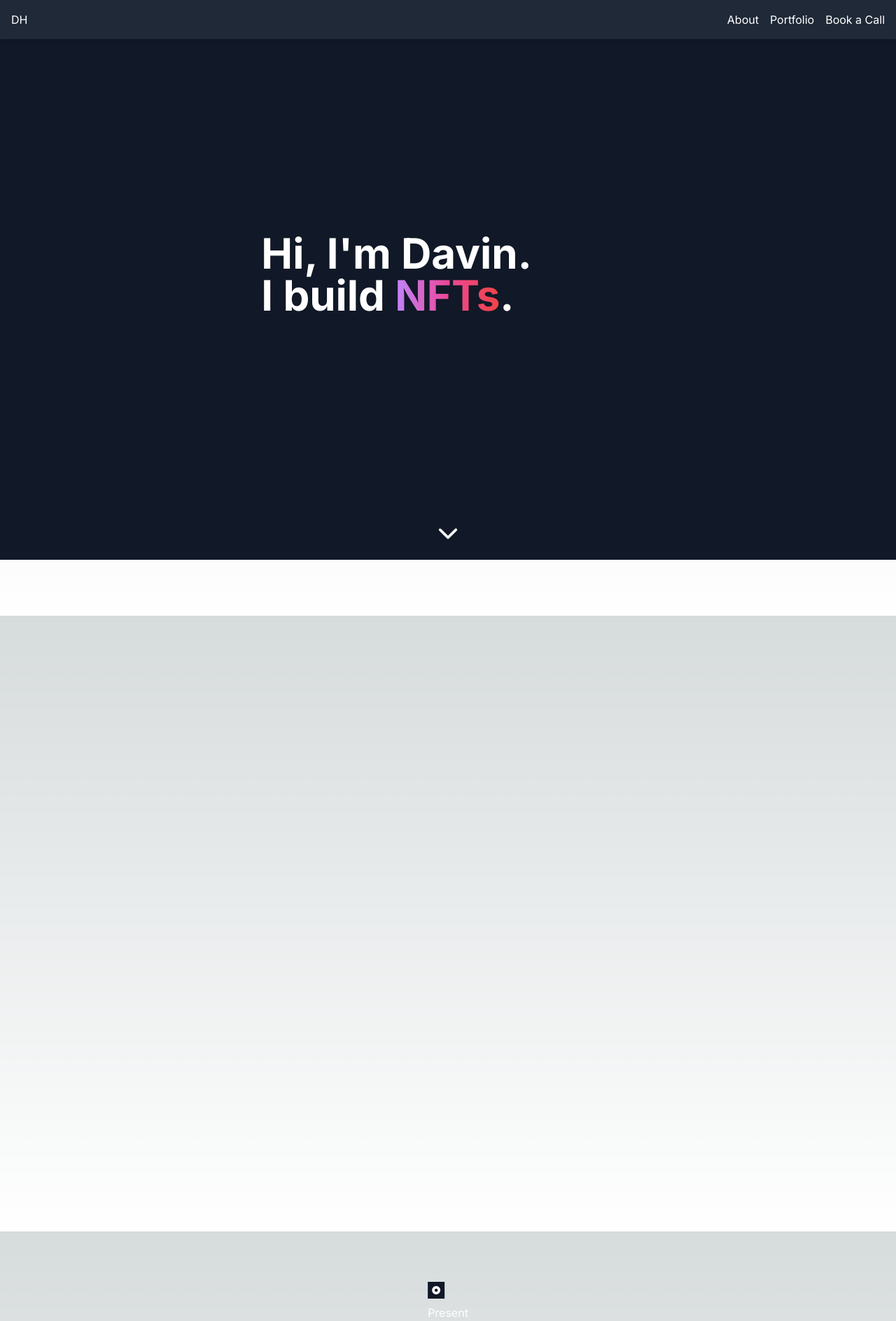
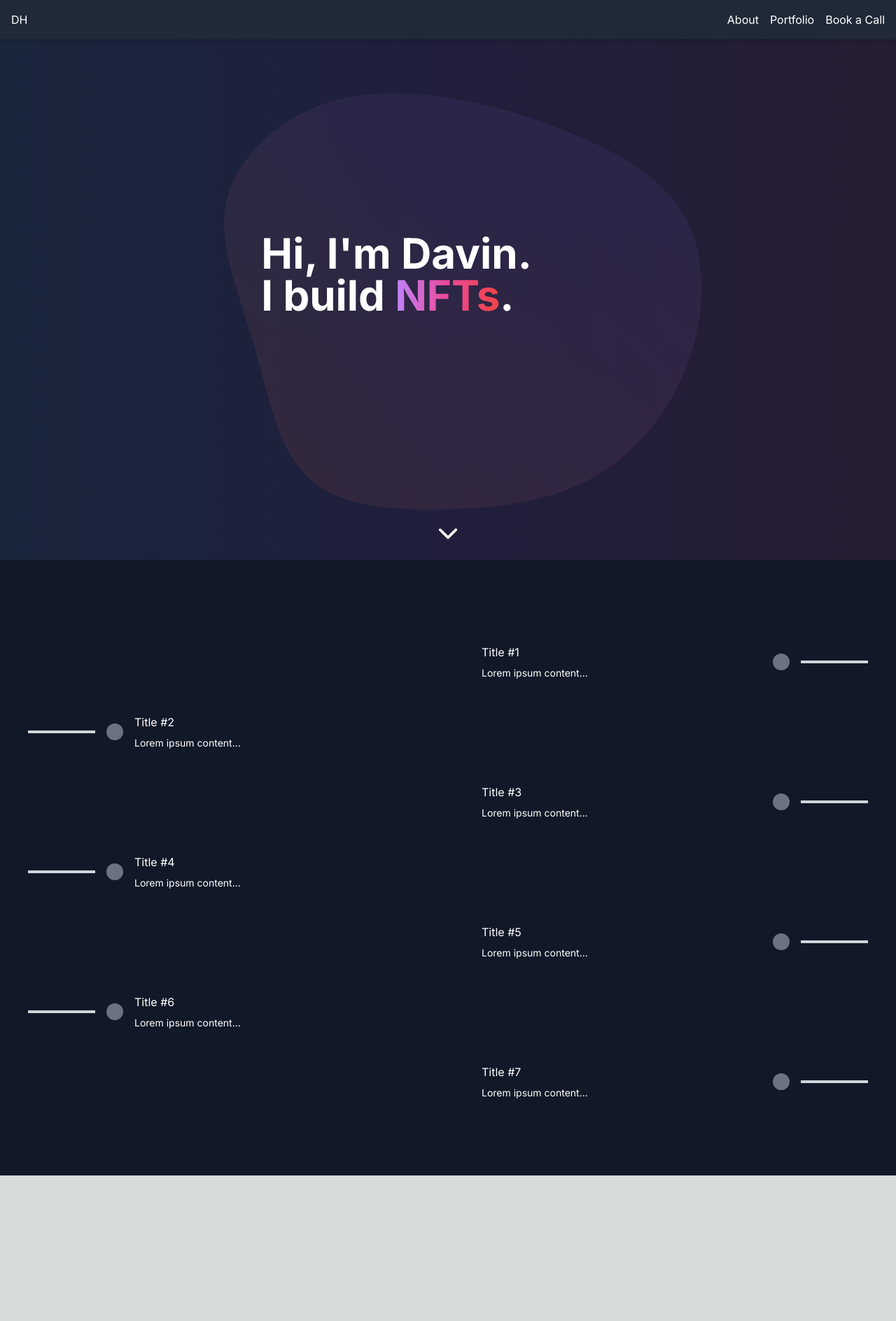
Before and after one commit to davinharding/davin-portfolio, a Next.js app: page / in a window 1280 px wide. Shown: the whole page at 70% size. After the commit the page ends 1680 px from the top, so only its background shows below. Built offline with nearby package versions, Linux system fonts and the light colour scheme.

Commit message:
dynamic timeline on hold, added abstract gradient background with some dynamic mouse elements

```diff
--- a/src/app/page.tsx
+++ b/src/app/page.tsx
@@ -14,7 +14,6 @@ const Home: React.FC = () => {
       <MainContent />
       <ScrollArrow />
       <Timeline />
-      {/* Add your timeline component and other content here */}
     </div>
   );
 };
--- /dev/null
+++ b/src/components/Background.tsx
@@ -0,0 +1,55 @@
+import React, { useState } from "react";
+
+type BackgroundProps = {
+  children?: React.ReactNode;
+};
+
+const Background: React.FC<BackgroundProps> = ({ children }) => {
+  const [x, setX] = useState(0);
+  const [y, setY] = useState(0);
+
+  const handleMouseMove = (
+    event: React.MouseEvent<HTMLDivElement, MouseEvent>,
+  ) => {
+    const { clientX, clientY } = event;
+    const { innerWidth, innerHeight } = window;
+
+    // Convert the cursor position to a value between -0.5 and 0.5
+    const xPos = clientX / innerWidth - 0.5;
+    const yPos = clientY / innerHeight - 0.5;
+
+    // Set the state
+    setX(xPos);
+    setY(yPos);
+  };
+
+  return (
+    <div
+      className="relative min-h-screen overflow-hidden"
+      onMouseMove={handleMouseMove}
+    >
+      {/* Gradient background */}
+      <div className="absolute inset-0 bg-gradient-to-r from-blue-400 via-purple-500 to-pink-500 opacity-10"></div>
+
+      {/* Background image */}
+      <div
+        className="absolute inset-0 bg-center bg-gradient-to-bl bg-auto bg-no-repeat opacity-10 scale-120"
+        style={{
+          backgroundImage: "url(/abstract_shape_bg.svg)",
+          transform: `
+                        translate(${Math.round(x * 40)}px, ${Math.round(
+                          y * 40,
+                        )}px)
+                        rotateX(${y * 20}deg)
+                        rotateY(${x * 20}deg)
+                    `,
+        }}
+      ></div>
+
+      {/* Content */}
+      <div className="relative">{children}</div>
+    </div>
+  );
+};
+
+export default Background;
--- a/src/components/MainContent.tsx
+++ b/src/components/MainContent.tsx
@@ -1,9 +1,16 @@
 // components/MainContent.tsx
 
 import { useState, useEffect } from "react";
+import Background from "./Background";
 
 const MainContent: React.FC = () => {
-  const words = ["Web3 dApps", "NFTs","Mint Pages", "Smart Contracts",  "Landing Pages"];
+  const words = [
+    "Web3 dApps",
+    "NFTs",
+    "Mint Pages",
+    "Smart Contracts",
+    "Landing Pages",
+  ];
   const [currentWord, setCurrentWord] = useState<number>(0);
 
   useEffect(() => {
@@ -15,6 +22,7 @@ const MainContent: React.FC = () => {
   }, []);
 
   return (
+    <Background>
       <div className="flex items-center justify-center h-screen">
         <div className="lg:w-5/12 w-9/12">
           <h1 className="lg:text-6xl text-2xl font-bold">Hi, I'm Davin.</h1>
@@ -46,6 +54,7 @@ const MainContent: React.FC = () => {
           }
         `}</style>
       </div>
+    </Background>
   );
 };
 
--- a/src/components/Timeline.tsx
+++ b/src/components/Timeline.tsx
@@ -1,59 +1,98 @@
 // components/Timeline.tsx
-
-"use client";
-
 import { faCircleDot } from "@fortawesome/free-solid-svg-icons";
 import { FontAwesomeIcon } from "@fortawesome/react-fontawesome";
-import { motion } from "framer-motion";
-import { useState, useEffect } from "react";
+import { motion, useAnimation } from "framer-motion";
+import { useEffect, useState, useRef } from "react";
+
+const useOnScreen = (ref) => {
+  const [isIntersecting, setIntersecting] = useState(false);
+
+  useEffect(() => {
+    const observer = new IntersectionObserver(([entry]) => {
+      setIntersecting(entry.isIntersecting);
+    });
+    if (ref.current) {
+      observer.observe(ref.current);
+    }
+    return () => {
+      observer.disconnect();
+    };
+  }, []);
+
+  return isIntersecting;
+};
+
+const TimelineItem = ({ title, direction = "left" }) => {
+  const controls = useAnimation();
+  const ref = useRef();
+  const onScreen = useOnScreen(ref);
+
+  useEffect(() => {
+    if (onScreen) {
+      controls.start("visible");
+    }
+  }, [controls, onScreen]);
+
+  return (
+    <motion.div
+      ref={ref}
+      initial="hidden"
+      animate={controls}
+      variants={{
+        hidden: { opacity: 0 },
+        visible: { opacity: 1 }
+      }}
+      className={`flex ${direction === "left" ? "flex-row-reverse" : "flex-row"} items-center mb-12`}
+    >
+      <motion.div
+        className="w-24 h-1 bg-gray-300"
+        initial={{ width: 0 }}
+        animate={controls}
+        variants={{
+          hidden: { width: 0 },
+          visible: { width: "6rem" }
+        }}
+      />
+      <motion.div className="mx-4 w-6 h-6 bg-gray-500 rounded-full"></motion.div>
+      <motion.div className="w-1/3">
+        <motion.h2 className="text-white">{title}</motion.h2>
+        <motion.p className="text-white text-sm mt-2">Lorem ipsum content...</motion.p>
+      </motion.div>
+    </motion.div>
+  );
+};
 
 const Timeline: React.FC = () => {
   const [scrollY, setScrollY] = useState(0);
-  const [pageHeight, setPageHeight] = useState(0);
-  const endpointHeight = 30;
-  const gap = 20;
-  const maxDrawHeight = 1000 - endpointHeight - gap;
+  const controls = useAnimation();
 
   useEffect(() => {
-    // This code runs only in the browser
     const handleScroll = () => {
       setScrollY(window.scrollY);
     };
-
-    setPageHeight(document.documentElement.scrollHeight - window.innerHeight);
-
     window.addEventListener("scroll", handleScroll);
     return () => {
       window.removeEventListener("scroll", handleScroll);
     };
   }, []);
 
-  const drawHeight = (scrollY / pageHeight) * maxDrawHeight;
+  const drawHeight = (scrollY / (document.documentElement.scrollHeight - window.innerHeight)) * 100;
+
+  useEffect(() => {
+    controls.start({ height: `${drawHeight}%` });
+  }, [controls, drawHeight]);
 
   return (
-    <div className="relative mt-20 bg-gray-900">
+    <div className="relative mt-20 bg-gray-900 p-10 h-screen">
       <motion.div
         className="absolute left-1/2 bg-gray-300"
-        style={{ width: "2px" }}
-        initial={{ height: 0 }}
-        animate={{ height: drawHeight }}
-      ></motion.div>
-
-      {/* ... rest of your timeline items ... */}
-
-      <div
-        className="absolute left-1/2 transform -translate-x-1/2 -translate-y-1/2"
-        style={{ top: `${maxDrawHeight + endpointHeight}px` }}
-      >
-        <div className="bg-gray-900 w-6 h-6 flex items-center justify-center">
-          <span className="inline-block text-center mx-auto text-xs">
-            {" "}
-            {/* Added mx-auto and made it inline-block */}
-            <FontAwesomeIcon icon={faCircleDot} />
-          </span>
-        </div>
-        <div className="text-center mt-2">Present</div>
-      </div>
+        style={{ width: "6px" }}
+        initial={{ height: "0%" }}
+        animate={controls}
+      />
+      {["Title #1", "Title #2", "Title #3", "Title #4", "Title #5", "Title #6", "Title #7"].map((title, index) => (
+        <TimelineItem title={title} direction={index % 2 === 0 ? "left" : "right"} key={index} />
+      ))}
     </div>
   );
 };
```
Also changed, not shown: public/abstract_shape_bg.svg (added). Lines whose indentation alone changed are shown as unchanged.
